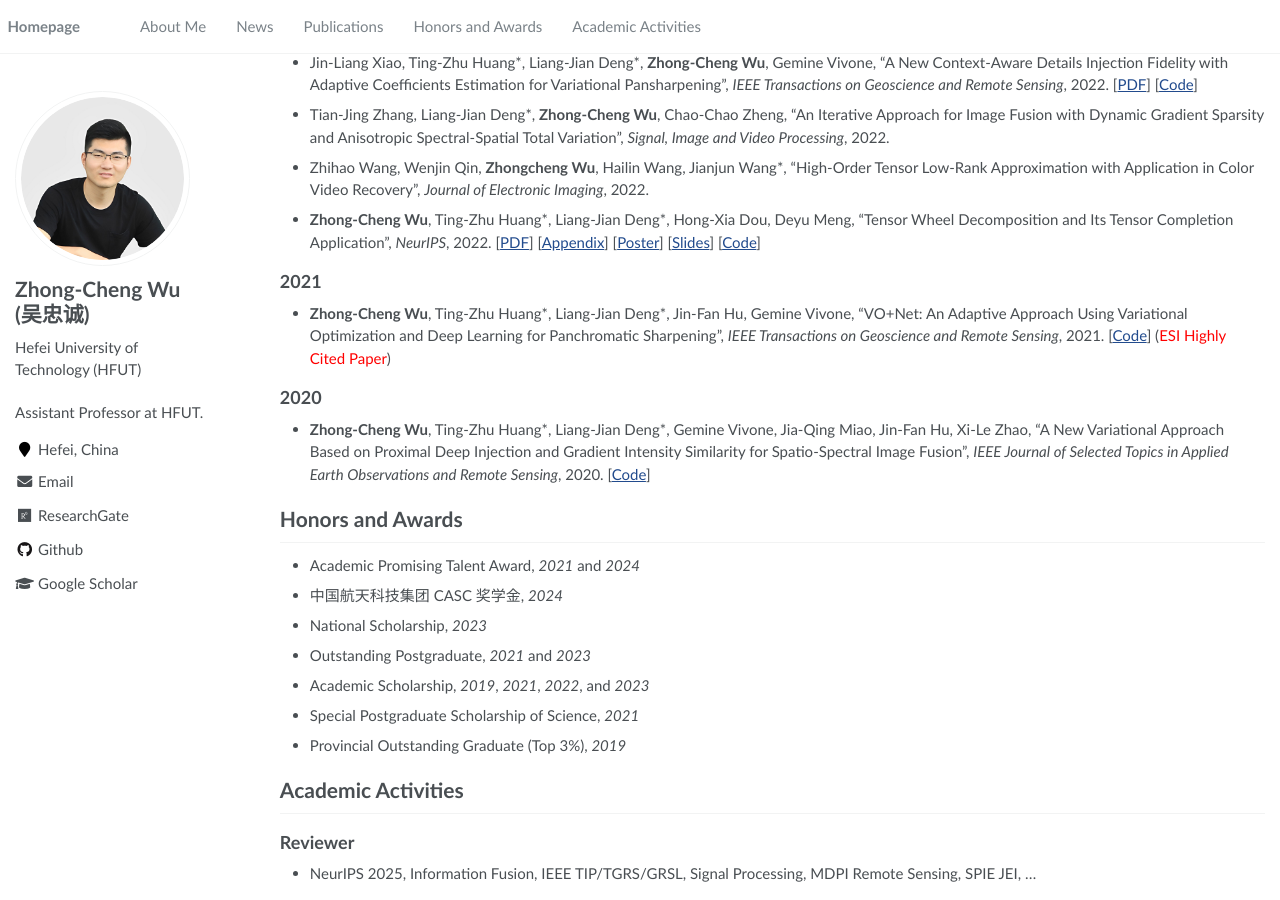
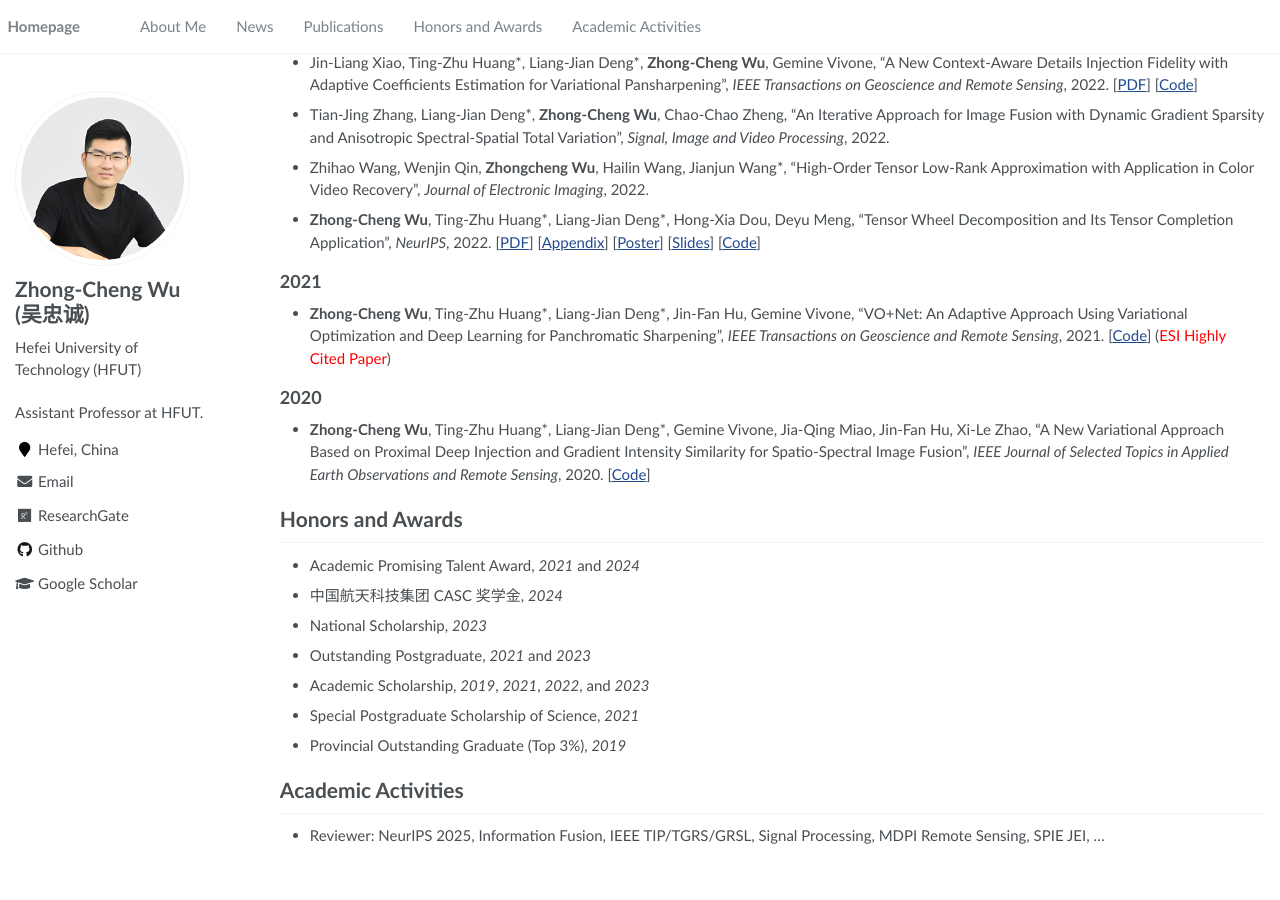
Before and after one commit to zhongchengwu/zhongchengwu.github.io, a Jekyll site: the page built from _pages/about.md, in a window 1280 px wide and 900 px high, scrolled down 1061 px. Built offline with Jekyll 4.4.1, drawn with Linux system fonts in a browser that asks for light colours; after the commit the page ends 1923 px from its top, so only the background shows below that; part of the change alters nothing that is shown.

```diff
--- a/_pages/about.md
+++ b/_pages/about.md
@@ -88,5 +88,4 @@ E-mail: <wuzhch97@163.com>; <zhongcheng.wu@hfut.edu.cn> &emsp; [Google Scholar](
 
 # Academic Activities
 
-## Reviewer
-- NeurIPS 2025, Information Fusion, IEEE TIP/TGRS/GRSL, Signal Processing, MDPI Remote Sensing, SPIE JEI, ...
+- Reviewer: NeurIPS 2025, Information Fusion, IEEE TIP/TGRS/GRSL, Signal Processing, MDPI Remote Sensing, SPIE JEI, ...
```
